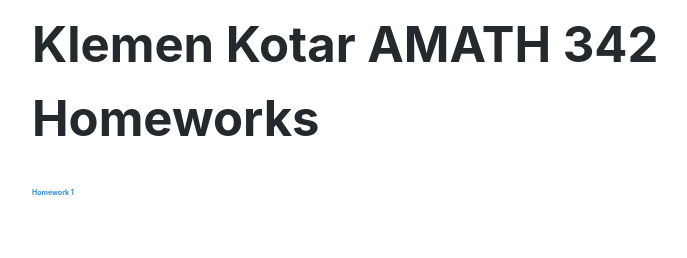
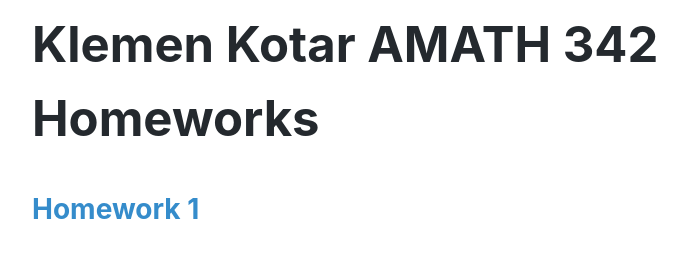
Before and after one commit to klemenkotar/amath-342-hw, a plain HTML site: page index.html in a window 1280 px wide. Shown: the whole page, without its empty margins (224-911 px from the left). Drawn offline with Linux system fonts and the light colour scheme.

Commit message:
Update index.html

```diff
--- a/index.html
+++ b/index.html
@@ -27,7 +27,7 @@ h1 {
 }
 
 h2 {
-	font-size: 50%;
+	font-size: 200%;
     color: rgb(53, 140, 203);
 }
 iframe {
```
